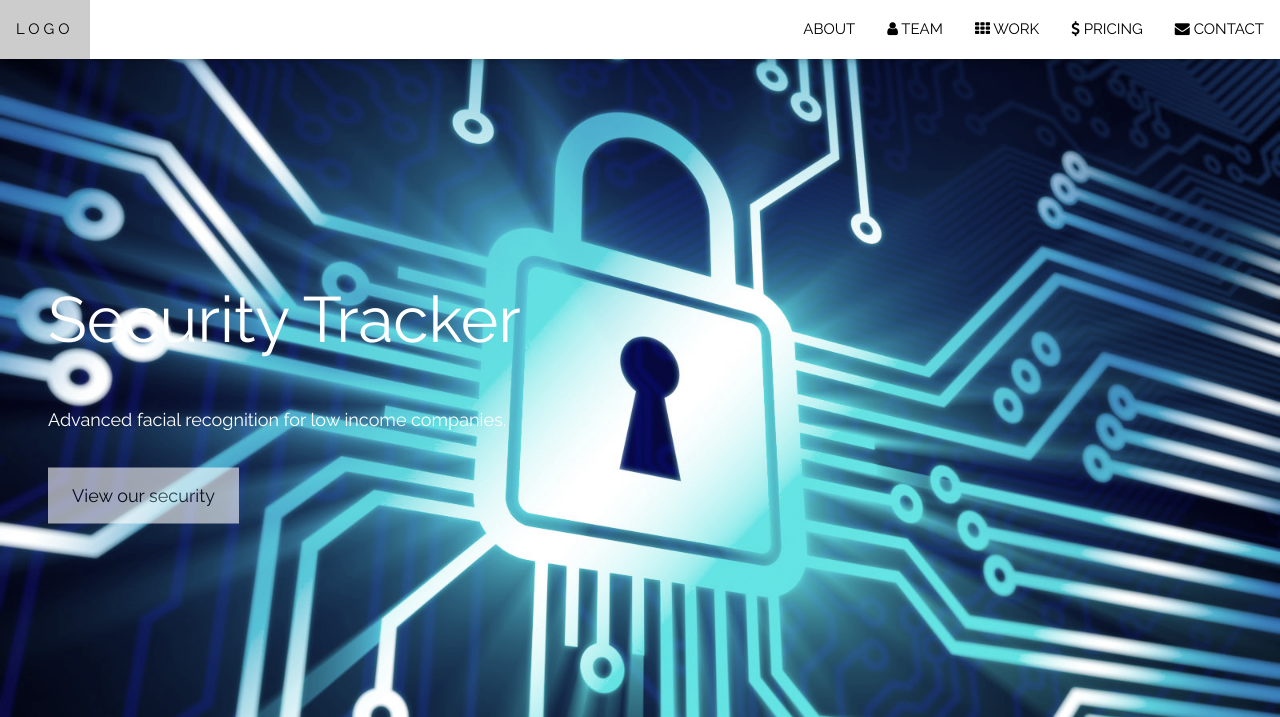
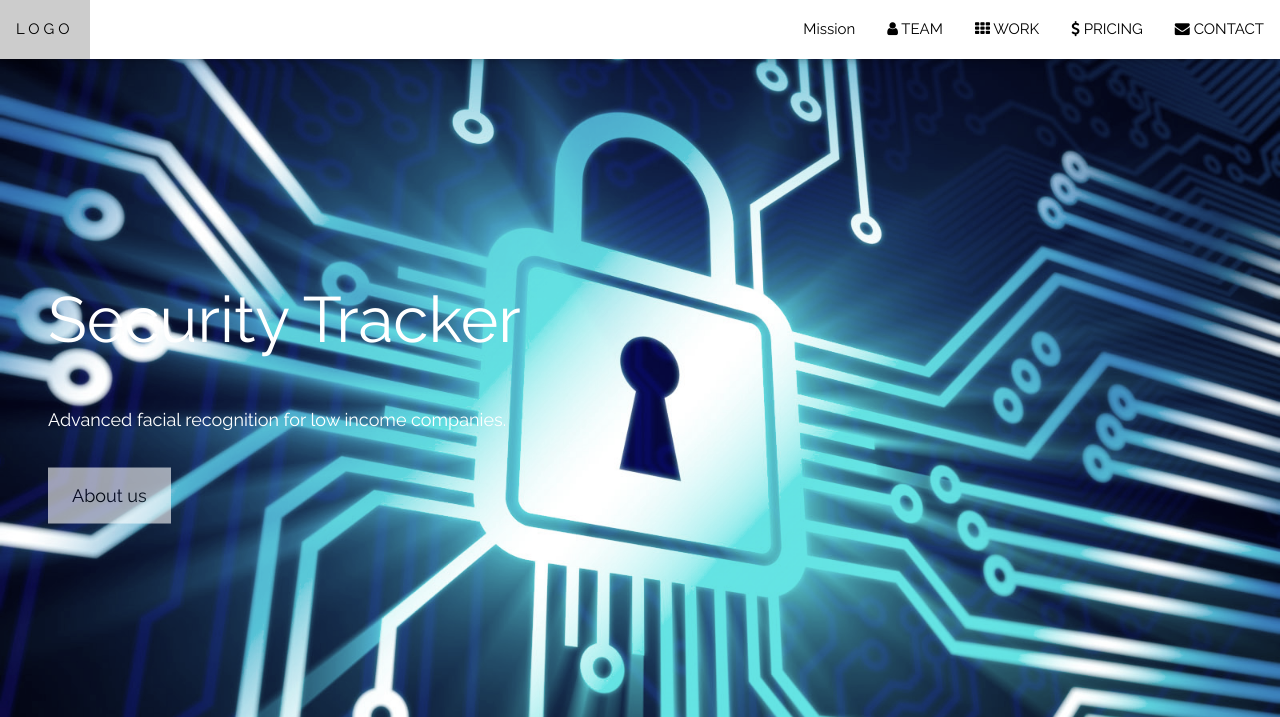
Before and after one commit to kadoshn3/kadoshn3.github.io, a plain HTML site: page index.html in a window 1280 px wide. Shown: the top 717 px of the page. Drawn offline with Linux system fonts and the light colour scheme; files whose address does not match are found by name.

Commit message:
Update index.html

```diff
--- a/index.html
+++ b/index.html
@@ -18,7 +18,7 @@
     <a href="#home" class="w3-bar-item w3-button w3-wide">LOGO</a>
     <!-- Right-sided navbar links -->
     <div class="w3-right w3-hide-small">
-      <a href="#about" class="w3-bar-item w3-button">ABOUT</a>
+      <a href="#about" class="w3-bar-item w3-button">Mission</a>
       <a href="#team" class="w3-bar-item w3-button"><i class="fa fa-user"></i> TEAM</a>
       <a href="#work" class="w3-bar-item w3-button"><i class="fa fa-th"></i> WORK</a>
       <a href="#pricing" class="w3-bar-item w3-button"><i class="fa fa-usd"></i> PRICING</a>
@@ -35,7 +35,7 @@
 <!-- Sidebar on small screens when clicking the menu icon -->
 <nav class="w3-sidebar w3-bar-block w3-black w3-card w3-animate-left w3-hide-medium w3-hide-large" style="display:none" id="mySidebar">
   <a href="javascript:void(0)" onclick="w3_close()" class="w3-bar-item w3-button w3-large w3-padding-16">Close &times;</a>
-  <a href="#about" onclick="w3_close()" class="w3-bar-item w3-button">ABOUT</a>
+  <a href="#about" onclick="w3_close()" class="w3-bar-item w3-button">Mission</a>
   <a href="#team" onclick="w3_close()" class="w3-bar-item w3-button">TEAM</a>
   <a href="#work" onclick="w3_close()" class="w3-bar-item w3-button">WORK</a>
   <a href="#pricing" onclick="w3_close()" class="w3-bar-item w3-button">PRICING</a>
@@ -48,7 +48,7 @@
     <span class="w3-jumbo w3-hide-small">Security Tracker</span><br>
     <span class="w3-xxlarge w3-hide-large w3-hide-medium">Security Tracker</span><br>
     <span class="w3-large">Advanced facial recognition for low income companies.</span>
-    <p><a href="#about" class="w3-button w3-white w3-padding-large w3-large w3-margin-top w3-opacity w3-hover-opacity-off">View our security</a></p>
+    <p><a href="#about" class="w3-button w3-white w3-padding-large w3-large w3-margin-top w3-opacity w3-hover-opacity-off">About us</a></p>
   </div>
   <div class="w3-display-bottomleft w3-text-grey w3-large" style="padding:24px 48px">
     <i class="fa fa-facebook-official w3-hover-opacity"></i>
```
